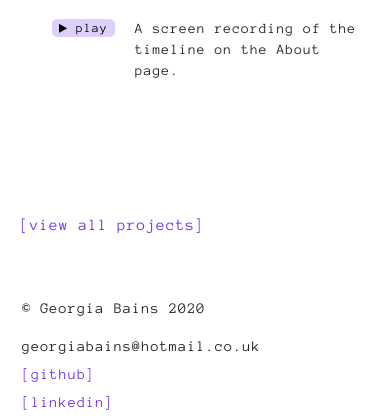
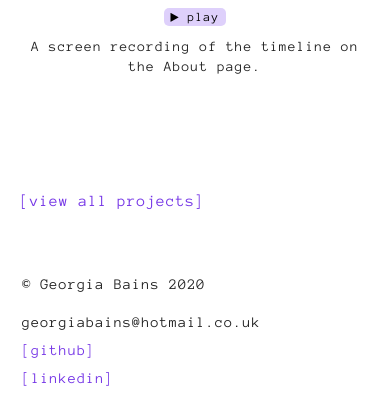
Before and after one commit to georgiabains/new_portfolio, a PHP site: page /project/volaris-group.php in a window 390 px wide. Shown: the part 5145-5565 px from the top of the page. After the commit the page ends 5531 px from the top, so only its background shows below. Run offline with PHP 8.4, Linux system fonts and the light colour scheme; some libraries are stand-ins or nearby versions.

Commit message:
Made video captions responsive.

```diff
--- a/css/styles.css
+++ b/css/styles.css
@@ -1061,6 +1061,13 @@ section.project-page-details {
 @media screen and (max-width: 550px) {
   section.project-page-details p.description {
     width: 100%; }
+  section.project-page-details figure figcaption.video-caption {
+    margin: 0 0 60px;
+    flex-basis: 100%;
+    text-align: center; }
+  section.project-page-details figure .video-controls {
+    flex-basis: 100%;
+    text-align: center; }
   section.project-page-details .image-collage img {
     width: 70%; } }
 
--- a/sass/project_page_single.scss
+++ b/sass/project_page_single.scss
@@ -244,6 +244,19 @@ section.project-page-details {
 				width: 100%;
 			}
 		}
+		figure {
+			figcaption {
+				&.video-caption {
+					margin: 0 0 60px;
+					flex-basis: 100%;
+					text-align: center;
+				}
+			}
+			.video-controls {
+				flex-basis: 100%;
+				text-align: center;
+			}
+		}
 		.image-collage {
 			img {
 				width: 70%;
```
Also changed, not shown: css/project_page_single.css (+7 -0 lines), 2 other files.
